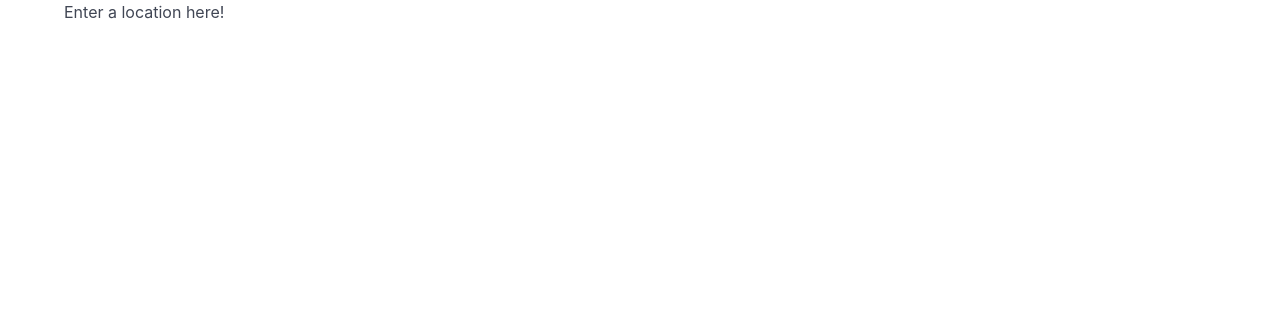
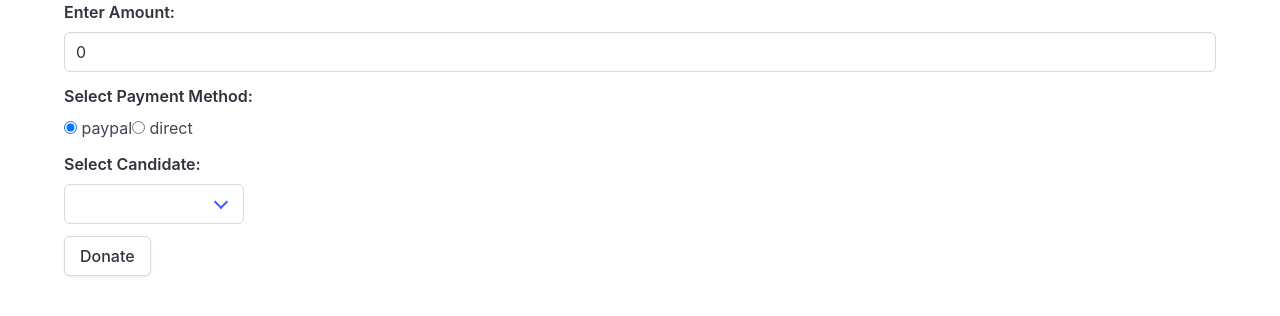
Before and after one commit to gitsetu/locations2front, a SvelteKit app: page /donate in a window 1280 px wide. Shown: the top 316 px of the page. Built offline with nearby package versions, Linux system fonts and the light colour scheme.

Commit message:
lab 19b donate form

```diff
--- a/src/routes/donate/+page.svelte
+++ b/src/routes/donate/+page.svelte
@@ -1,6 +1,8 @@
 <script lang="ts">
     import { subTitle } from "$lib/runes.svelte";
-    subTitle.text = "Donate";
+    import DonateForm from "./DonateForm.svelte";
+
+    subTitle.text = "Make a Donation";
 </script>
 
-<p>Enter a location here!</p>
+<DonateForm />
--- /dev/null
+++ b/src/routes/donate/DonateForm.svelte
@@ -0,0 +1,59 @@
+<script lang="ts">
+    const candidateList = [
+        {
+            firstName: "Lisa",
+            lastName: "Simpson",
+            office: "President"
+        },
+        {
+            firstName: "Maggie",
+            lastName: "Simpson",
+            office: "President"
+        },
+        {
+            firstName: "Ned",
+            lastName: "Flanders",
+            office: "President"
+        }
+    ];
+
+    let amount = $state(0);
+    let selectedCandidate = $state("Simpson, Lisa");
+    let paymentMethods = ["paypal", "direct"];
+    let selectedMethod = $state("paypal");
+
+    async function donate() {
+        console.log(`Just donated: ${amount} to ${selectedCandidate} via ${selectedMethod} payment`);
+        console.log(`lat: ${lat}, lng: ${lng}`);
+    }
+</script>
+
+<div>
+  <div class="field">
+    <label class="label" for="amount">Enter Amount:</label>
+    <input bind:value={amount} class="input" id="amount" name="amount" type="number" />
+  </div>
+  <div class="field">
+    <div class="control">
+      <label class="label" for="amount">Select Payment Method:</label>
+      {#each paymentMethods as method}
+        <input bind:group={selectedMethod} class="radio" type="radio" value={method} /> {method}
+      {/each}
+    </div>
+  </div>
+  <div class="field">
+    <label class="label" for="amount">Select Candidate:</label>
+    <div class="select">
+      <select bind:value={selectedCandidate}>
+        {#each candidateList as candidate}
+          <option>{candidate.lastName},{candidate.firstName}</option>
+        {/each}
+      </select>
+    </div>
+  </div>
+  <div class="field">
+    <div class="control">
+      <button onclick={() => donate()} class="button">Donate</button>
+    </div>
+  </div>
+</div>
```
